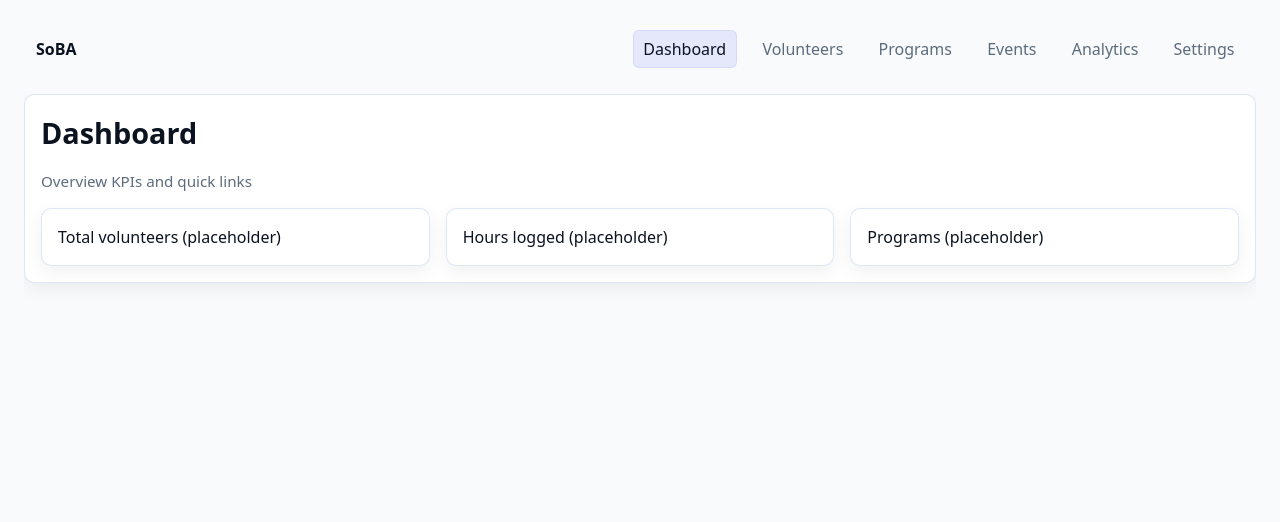
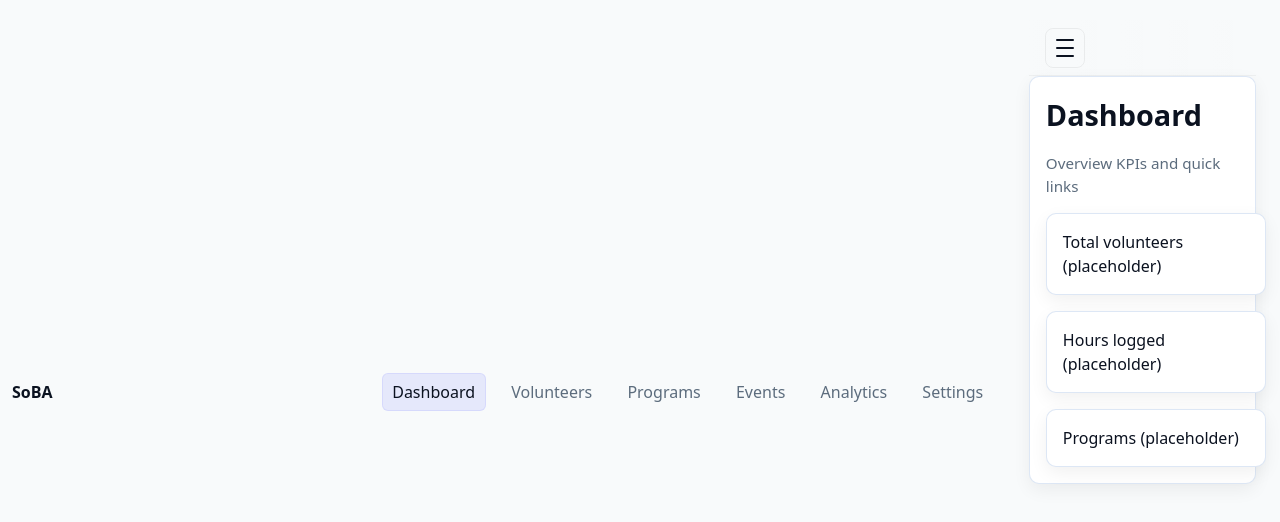
Before and after one commit to bentirado/soba-spring-26, a React app in the folder frontend/: page / in a window 1280 px wide. Shown: the top 522 px of the page. Built offline with nearby package versions, Linux system fonts and the light colour scheme; the HTML template or start-up script is replaced by a standard one.

Commit message:
36-Creation of navigation and routing for front end of app

```diff
--- a/frontend/src/components/Layout.tsx
+++ b/frontend/src/components/Layout.tsx
@@ -1,12 +1,37 @@
+import { useState } from "react";
 import type { ReactNode } from "react";
 import Navbar from "./Navbar";
+
 type Props = { children: ReactNode };
 
 export default function Layout({ children }: Props) {
+  const [sidebarOpen, setSidebarOpen] = useState<boolean>(true);
+
   return (
-    <div className="app-shell">
-      <Navbar />
-      <main>{children}</main>
+    <div className={`app-shell ${sidebarOpen ? "sidebar-open" : ""}`}>
+      <div className="app-body">
+        <Navbar
+          isOpen={sidebarOpen}
+          onLinkClick={() => {
+            if (window.innerWidth < 768) setSidebarOpen(false);
+          }}
+        />
+        <main className="content">
+          <header className="app-header">
+            <button
+              className="burger"
+              aria-label={sidebarOpen ? "Close sidebar" : "Open sidebar"}
+              aria-expanded={sidebarOpen}
+              onClick={() => setSidebarOpen((s) => !s)}
+            >
+              <span />
+              <span />
+              <span />
+            </button>
+          </header>
+          {children}
+        </main>
+      </div>
     </div>
   );
 }
--- a/frontend/src/index.css
+++ b/frontend/src/index.css
@@ -29,6 +29,9 @@
   --sidebar-primary: #ff7b3f;
   /* input background token */
   --input-bg: #f3f6f9;
+  --sidebar-width: 220px;
+  --sidebar-collapsed: 64px;
+  --header-height: 56px;
 
   font-family: system-ui, Avenir, Helvetica, Arial, sans-serif;
   line-height: 1.5;
@@ -63,7 +66,7 @@ a:hover { color: var(--primary-600); }
   max-width: none;
   height: 100vh;
   margin: 0;
-  padding: 1.25rem 1.5rem;
+  padding: 0;
   display: flex;
   flex-direction: column;
 }
@@ -71,6 +74,143 @@ a:hover { color: var(--primary-600); }
 .app-shell main {
   flex: 1 1 auto;
   overflow: auto;
+}
+
+/* Header (top) */
+.app-header {
+  height: var(--header-height);
+  display: flex;
+  align-items: center;
+  gap: 0.75rem;
+  padding: 0 1rem;
+  background: linear-gradient(90deg, rgba(255,255,255,0.02), transparent);
+  border-bottom: 1px solid rgba(0,0,0,0.04);
+  position: sticky;
+  top: 0;
+  z-index: 40;
+}
+
+.header-brand {
+  font-weight: 600;
+  margin-left: 0.25rem;
+  font-size: 0.95rem;
+}
+
+.burger {
+  width: 40px;
+  height: 40px;
+  display: inline-flex;
+  flex-direction: column;
+  align-items: center;
+  justify-content: center;
+  background: transparent;
+  border: 1px solid rgba(0,0,0,0.06);
+  border-radius: 8px;
+  padding: 6px;
+  cursor: pointer;
+}
+.burger span {
+  display: block;
+  width: 18px;
+  height: 2px;
+  background: var(--text);
+  margin: 3px 0;
+  border-radius: 2px;
+}
+
+/* hide burger completely when sidebar is open */
+.app-shell.sidebar-open .burger {
+  /* keep burger visible — removed hide behavior so the button remains available */
+  display: inline-flex;
+}
+
+/* Body: sidebar + content */
+.app-body {
+  display: flex;
+  flex: 1 1 auto;
+  min-height: 0; /* allow children to scroll */
+}
+
+.sidebar {
+  background: linear-gradient(180deg, var(--sidebar-bg), var(--sidebar-accent));
+  color: white;
+  transition: width 180ms ease, transform 200ms ease, opacity 200ms ease;
+  overflow: hidden;
+  box-shadow: 0 2px 12px rgba(2,6,23,0.08);
+}
+.sidebar.open {
+  width: var(--sidebar-width);
+}
+.sidebar.closed {
+  /* hide completely on desktop by collapsing width and disabling interactions */
+  width: 0;
+  padding: 0;
+  opacity: 0;
+  pointer-events: none;
+}
+.sidebar-brand {
+  padding: 1rem;
+  font-weight: 600;
+  color: white;
+  font-size: 0.95rem;
+  line-height: 1.1;
+}
+.sidebar-links {
+  display: flex;
+  flex-direction: column;
+  gap: 0.25rem;
+  padding: 0.5rem 0.5rem 1rem 0.5rem;
+}
+.sidebar-link {
+  color: rgba(255,255,255,0.9);
+  display: flex;
+  gap: 0.75rem;
+  align-items: center;
+  padding: 0.6rem 0.6rem;
+  border-radius: 8px;
+  text-decoration: none;
+}
+.sidebar-link .link-icon {
+  display: inline-flex;
+  align-items: center;
+  justify-content: center;
+  width: 28px;
+  height: 28px;
+  background: rgba(255,255,255,0.06);
+  border-radius: 999px;
+}
+.sidebar-link .link-label {
+  white-space: nowrap;
+  opacity: 1;
+  transition: opacity 160ms ease, transform 160ms ease;
+  font-size: 0.95rem;
+}
+.sidebar.closed .link-label { opacity: 0; transform: translateX(-6px); }
+.sidebar-link.active {
+  background: var(--sidebar-primary);
+  color: #fff;
+}
+
+.content {
+  flex: 1 1 auto;
+  padding: 1.25rem 1.5rem;
+  overflow: auto;
+}
+
+/* Responsive: overlay sidebar on small screens */
+@media (max-width: 768px) {
+  .sidebar {
+    position: fixed;
+    left: 0;
+    top: var(--header-height);
+    bottom: 0;
+    transform: translateX(-100%);
+    width: var(--sidebar-width);
+    z-index: 50;
+  }
+  .sidebar.open { transform: translateX(0); }
+  .sidebar.closed { transform: translateX(-100%); opacity: 0; pointer-events: none; }
+  .content { padding: 1rem; }
 }
 
 /* Navbar */
```
